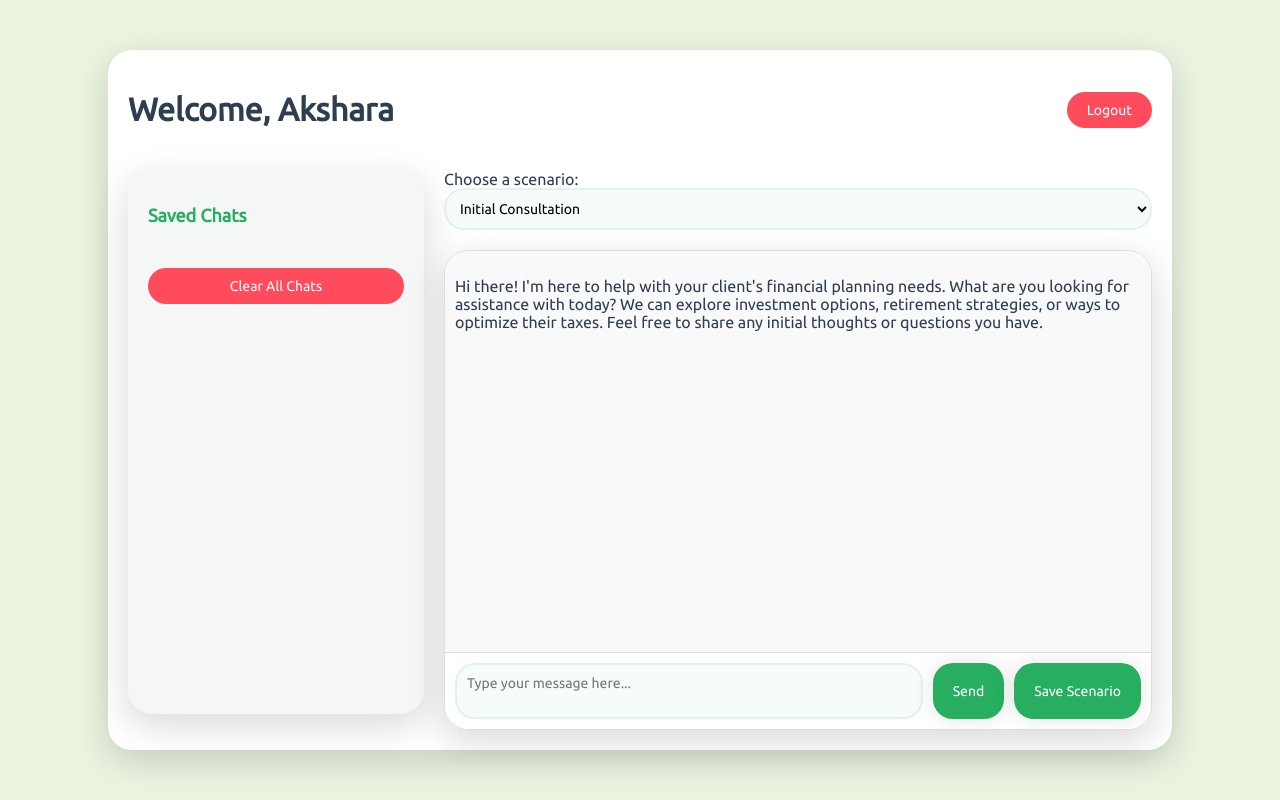
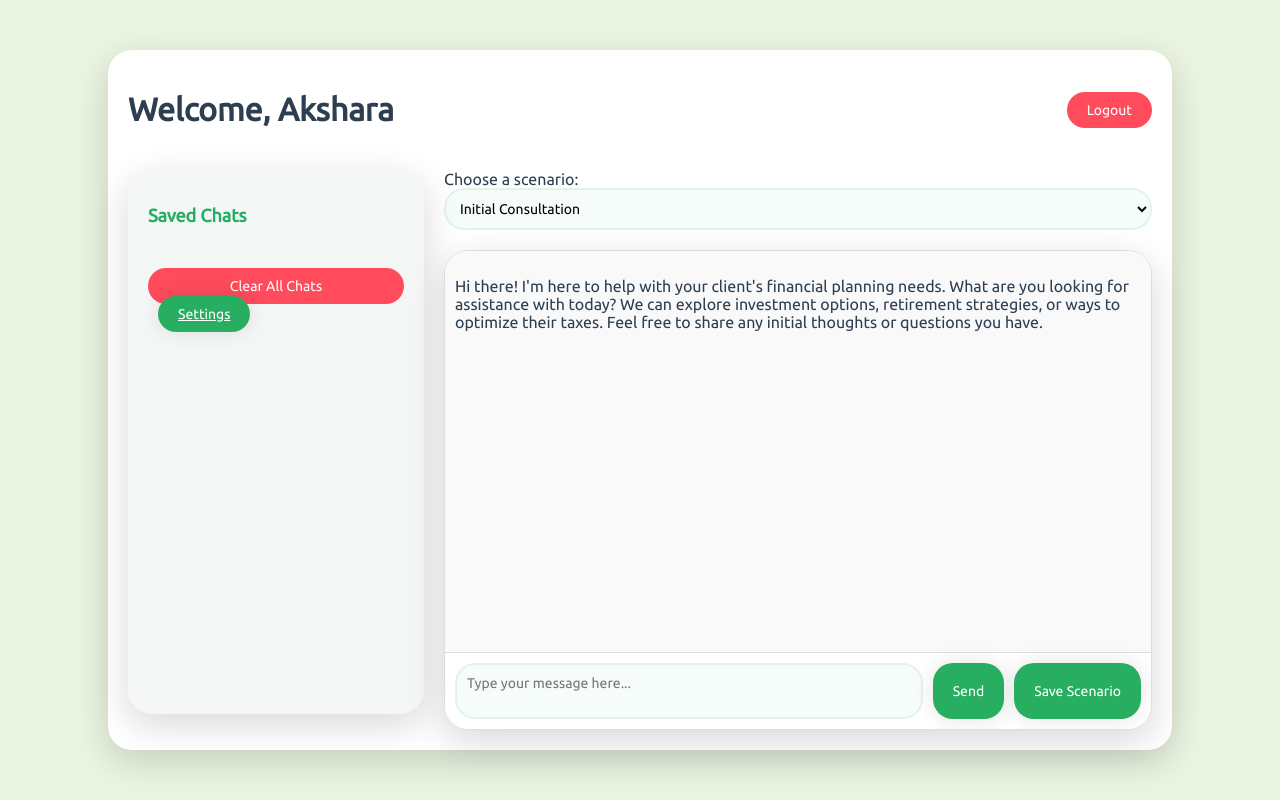
Before and after one commit to Ethanxu1/HackNC2024, a Flask app: page /dashboard in a window 1280 px wide. Run offline with Flask 3, Linux system fonts and the light colour scheme; a user stored in the database is signed in.

Commit message:
2nd commit

```diff
--- a/chatbot/templates/dashboard.html
+++ b/chatbot/templates/dashboard.html
@@ -18,6 +18,8 @@
                 <h2>Saved Chats</h2>
                 <ul id="chat-history" class="chat-history"></ul>
                 <button id="clearChatsBtn" class="clear-chats-btn">Clear All Chats</button>
+                <a href="/calculator.html" class="btn btn-secondary">Settings</a> <!-- subpage button -->
+
             </div>
             <div class="main">
                 <div class="form-group">
```
Also changed, not shown: chatbot/app.py (line endings or trailing spaces), chatbot/templates/calculator.html (added), instance/users.db (added).
